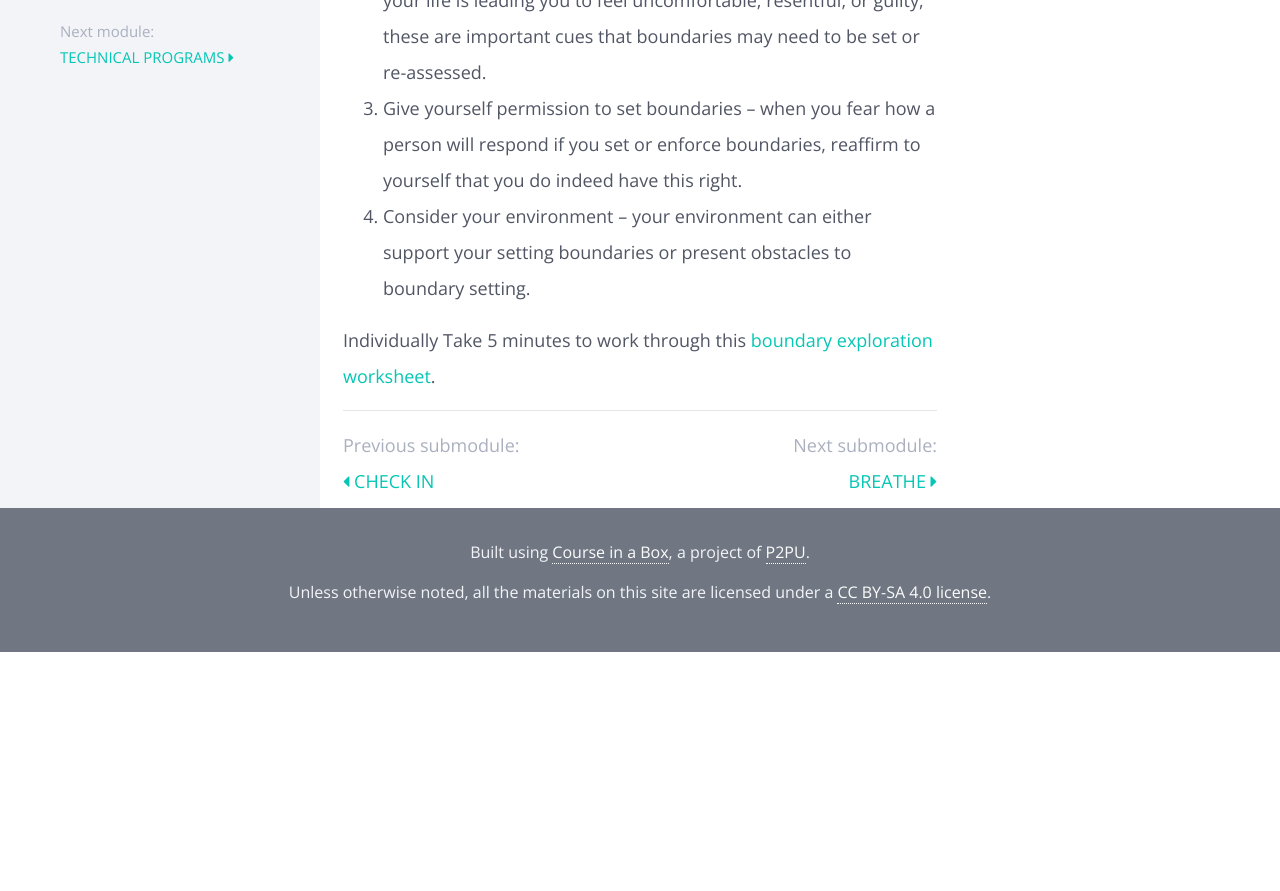
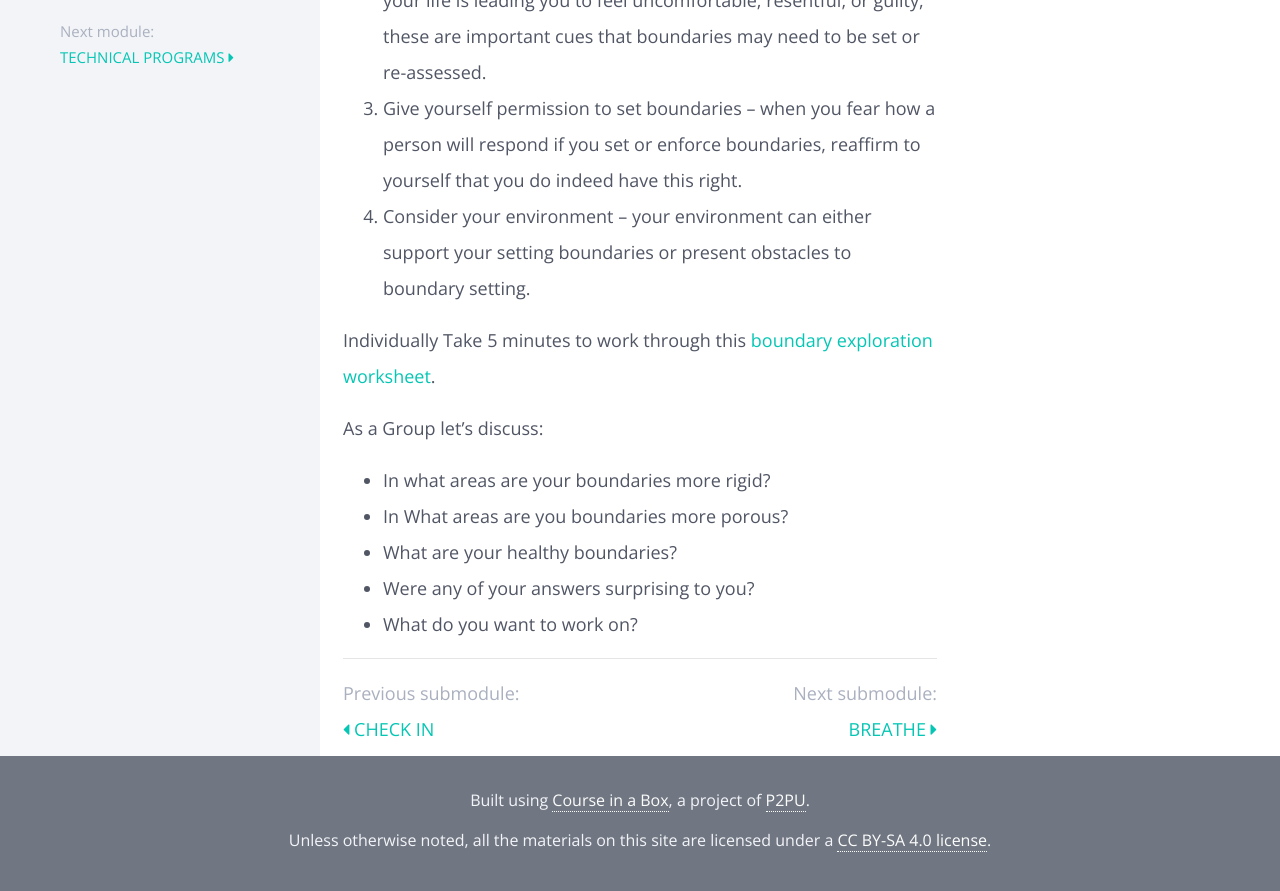
Before and after one commit to p2pu/advanced-facilitation, a Jekyll site: the page built from modules/Self-Advocacy/_posts/2000-01-02-Setting-Boundaries.md, in a window 1280 px wide and 900 px high, scrolled down 574 px. Shown: the top 891 px of the window. Built offline with Jekyll 4.4.1, drawn with Linux system fonts in a browser that asks for light colours; nearby versions of some CDN libraries; before the commit the page ends 1226 px from its top, so only the background shows below that.

Commit message:
Update 2000-01-02-Setting-Boundaries.md

```diff
--- a/modules/Self-Advocacy/_posts/2000-01-02-Setting-Boundaries.md
+++ b/modules/Self-Advocacy/_posts/2000-01-02-Setting-Boundaries.md
@@ -9,3 +9,11 @@ In this activity we’re going to work on how to avoid burnout by identifying wh
 
 
 Individually Take 5 minutes to work through this [boundary exploration worksheet](https://www.bjclearn.org/resiliency/PDFs/043110.pdf).
+
+As a Group let's discuss:
+
+* In what areas are your boundaries more rigid?
+* In What areas are you boundaries more porous?
+* What are your healthy boundaries?
+* Were any of your answers surprising to you?
+* What do you want to work on?
```
